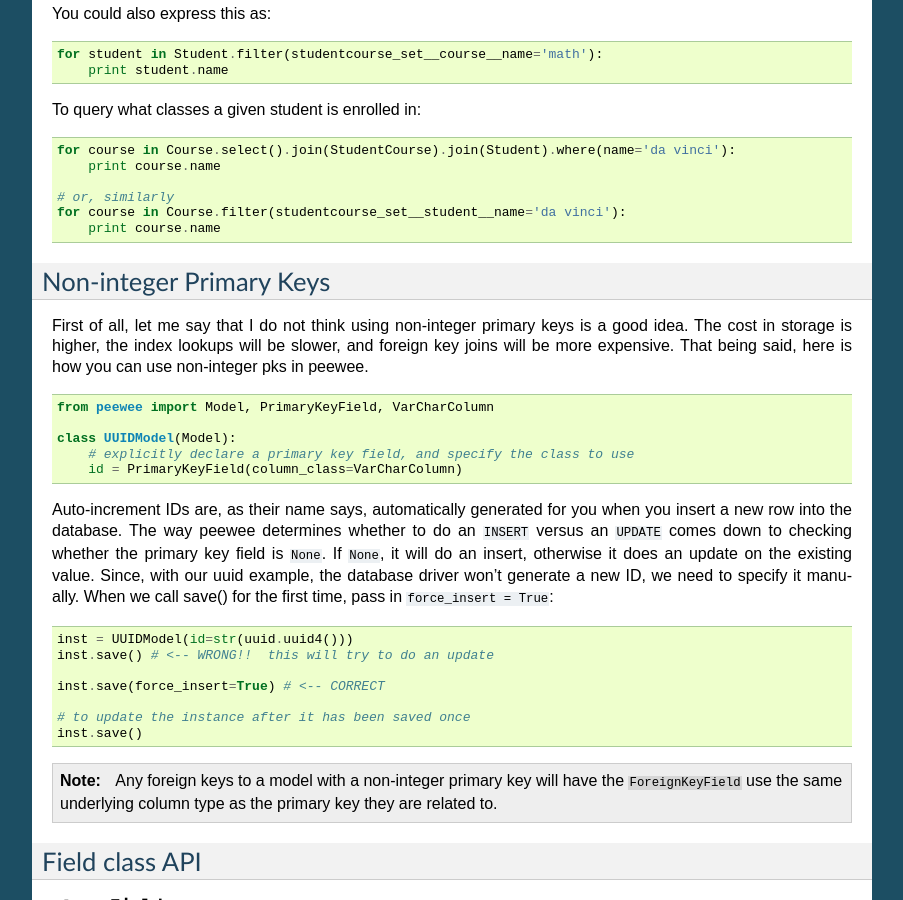
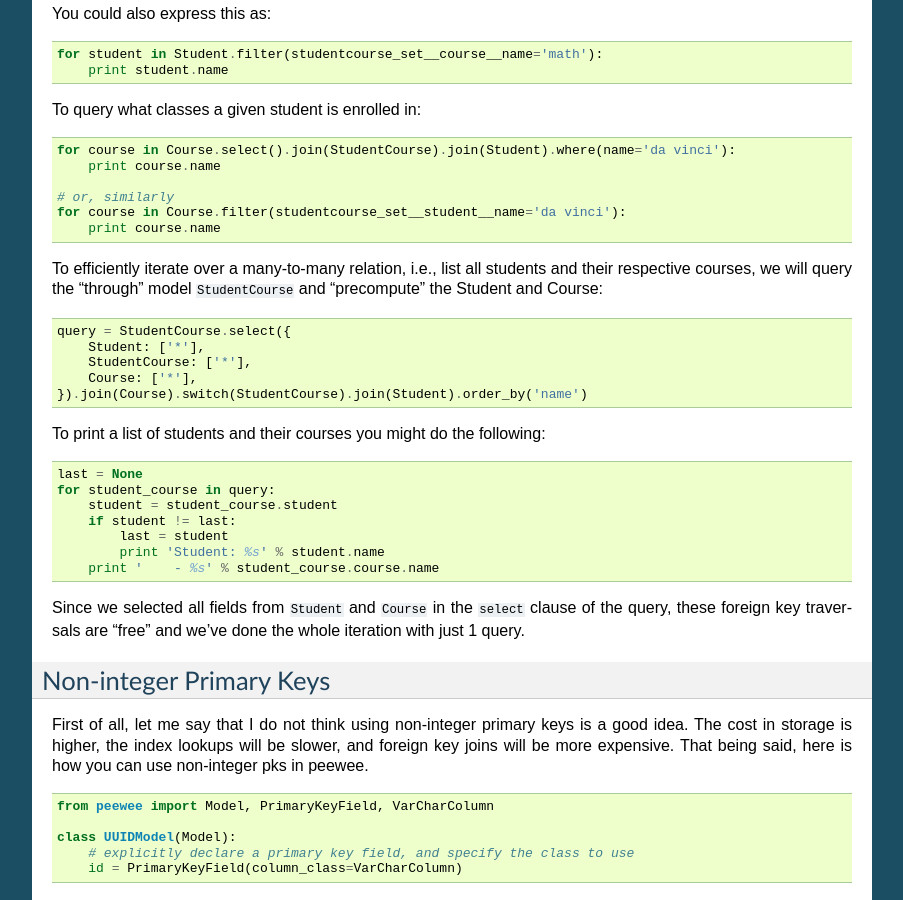
Before and after one commit to coleifer/peewee, a Sphinx documentation site: the page built from docs/peewee/fields.rst, in a window 1280 px wide and 900 px high, scrolled down 2352 px. Shown: the whole window, without its empty margins (198-1101 px from the left). Built offline with Sphinx 7.4.7, drawn with Linux system fonts in a browser that asks for light colours.

Commit message:
Notes on iterating many-to-many

```diff
--- a/docs/peewee/fields.rst
+++ b/docs/peewee/fields.rst
@@ -168,6 +168,34 @@ To query what classes a given student is enrolled in:
     # or, similarly
     for course in Course.filter(studentcourse_set__student__name='da vinci'):
         print course.name
+
+To efficiently iterate over a many-to-many relation, i.e., list all students
+and their respective courses, we will query the "through" model ``StudentCourse``
+and "precompute" the Student and Course:
+
+.. code-block:: python
+
+    query = StudentCourse.select({
+        Student: ['*'],
+        StudentCourse: ['*'],
+        Course: ['*'],
+    }).join(Course).switch(StudentCourse).join(Student).order_by('name')
+
+To print a list of students and their courses you might do the following:
+
+.. code-block:: python
+
+    last = None
+    for student_course in query:
+        student = student_course.student
+        if student != last:
+            last = student
+            print 'Student: %s' % student.name
+        print '    - %s' % student_course.course.name
+
+Since we selected all fields from ``Student`` and ``Course`` in the ``select``
+clause of the query, these foreign key traversals are "free" and we've done the
+whole iteration with just 1 query.
 
 
 .. _non_int_pks:
```
